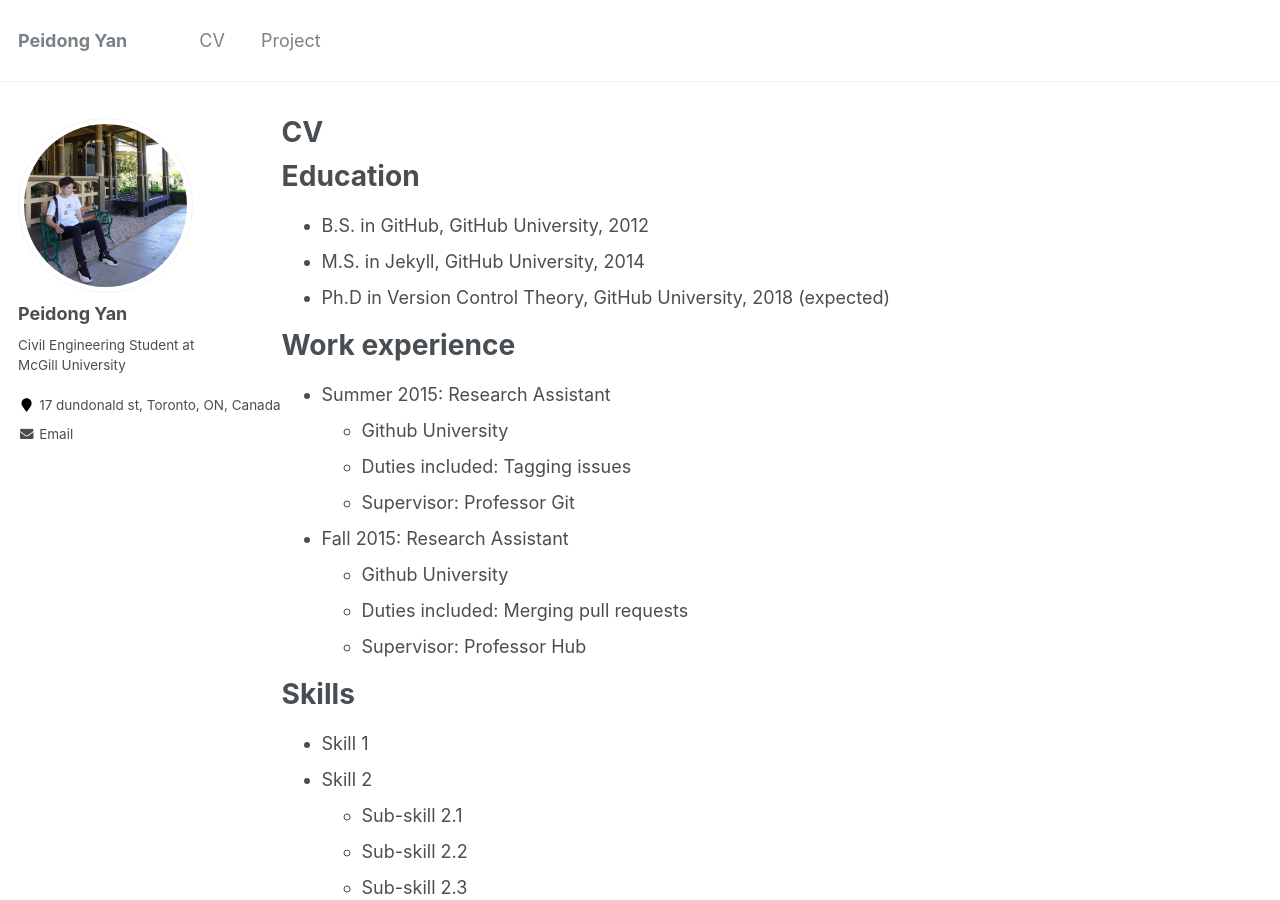
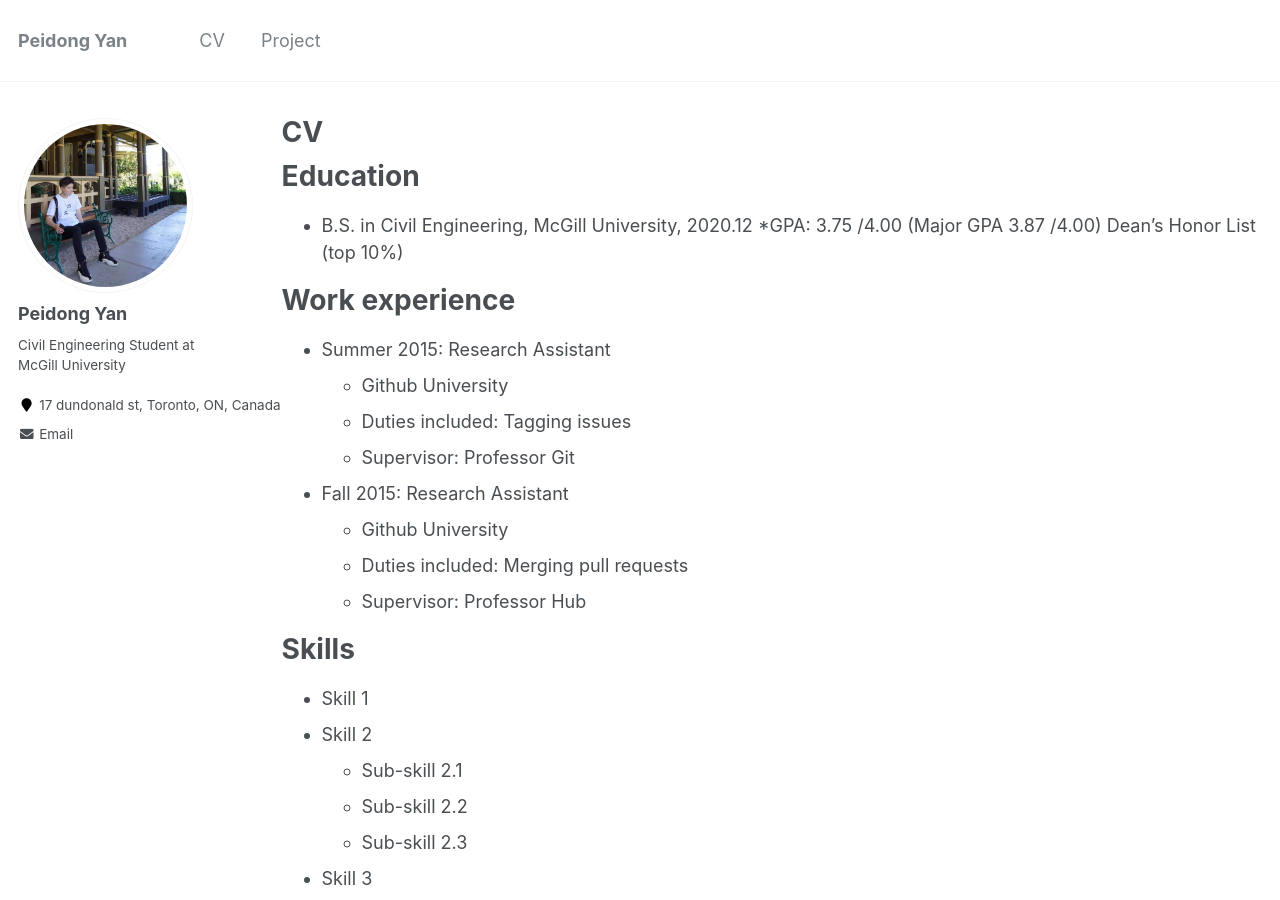
Before and after one commit to LorenYan98/LY.github.io, a Jekyll site: the page built from _pages/cv.md, in a window 1280 px wide and 900 px high. Built offline with Jekyll 4.4.1, drawn with Linux system fonts in a browser that asks for light colours.

Commit message:
Update cv.md

```diff
--- a/_pages/cv.md
+++ b/_pages/cv.md
@@ -11,9 +11,8 @@ redirect_from:
 
 Education
 ======
-* B.S. in GitHub, GitHub University, 2012
-* M.S. in Jekyll, GitHub University, 2014
-* Ph.D in Version Control Theory, GitHub University, 2018 (expected)
+* B.S. in Civil Engineering, McGill University, 2020.12
+  *GPA: 3.75 /4.00 (Major GPA 3.87 /4.00)   Dean’s Honor List (top 10%)
 
 Work experience
 ======
```
